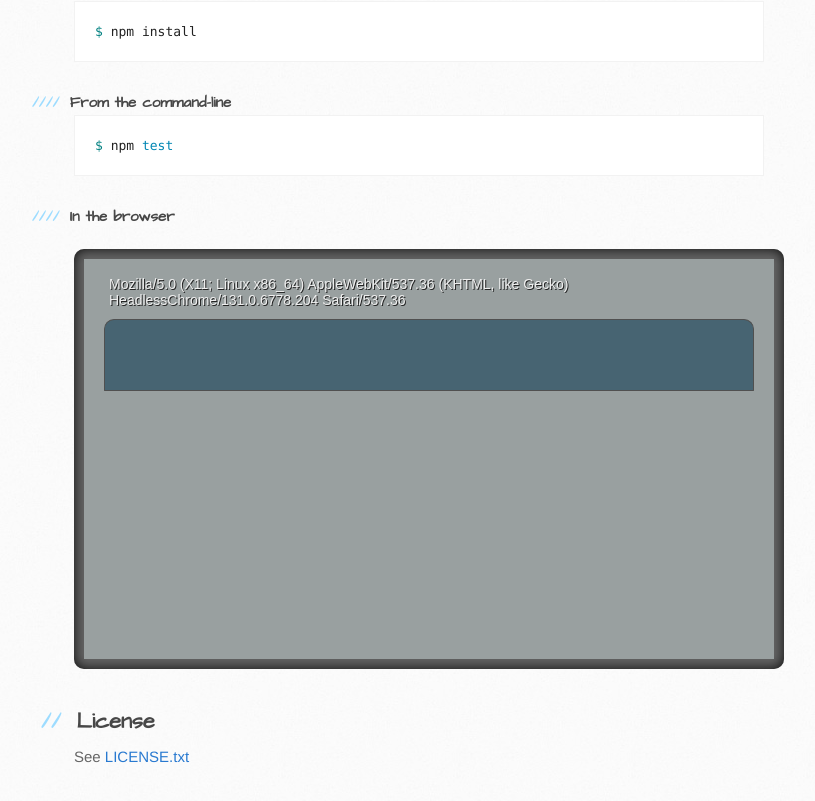
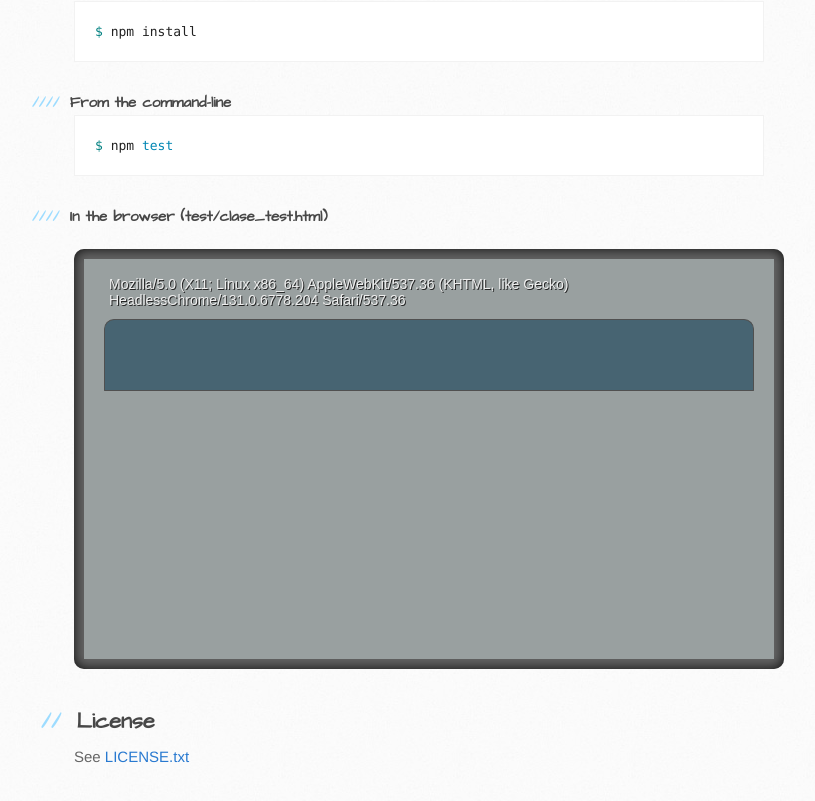
Before and after one commit to dciccale/clase, a plain HTML site: page index.html in a window 1280 px wide. Shown: the part 1236-2037 px from the top of the page, without its empty margins (96-911 px from the left). Drawn offline with Linux system fonts and the light colour scheme.

Commit message:
add tests path

```diff
--- a/index.html
+++ b/index.html
@@ -61,7 +61,8 @@ John Resig, and Underscore.js by Jeremy Ashkenas.</p>
 </pre></div>
 
 <h4>
-<a name="in-the-browser" class="anchor" href="#in-the-browser"><span class="octicon octicon-link"></span></a>In the browser</h4>
+<a name="in-the-browser" class="anchor" href="#in-the-browser"><span class="octicon
+    octicon-link"></span></a>In the browser (test/clase_test.html)</h4>
 
 <iframe src="test/clase_test.html" id="iframe-tests"></iframe>
 
```
